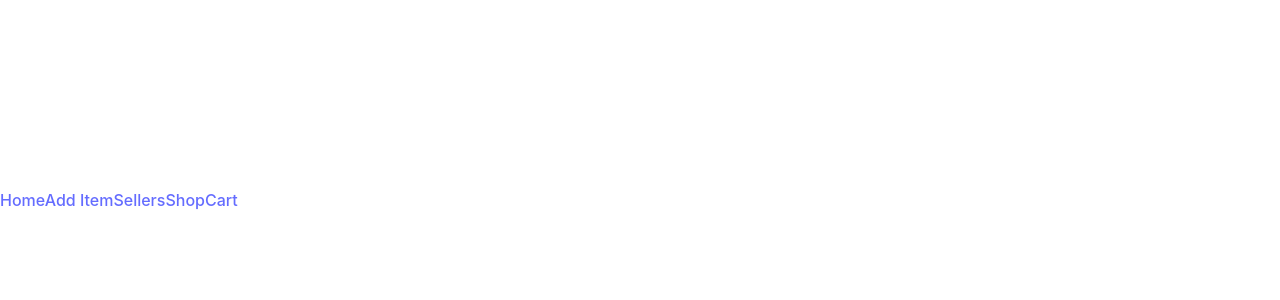
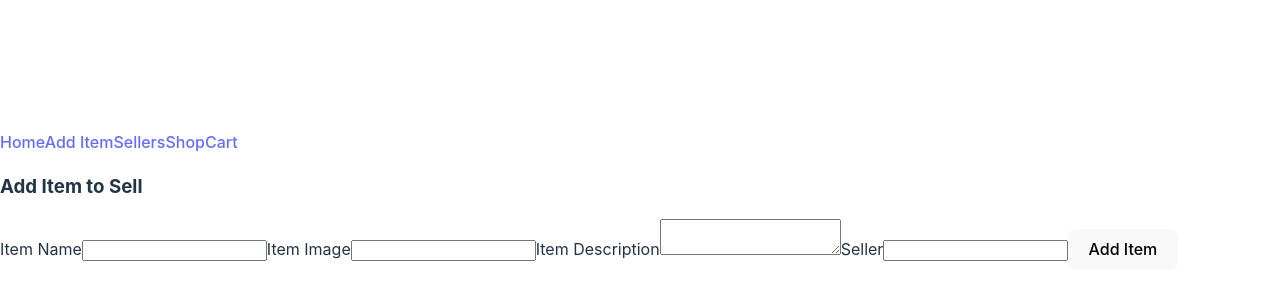
Before and after one commit to ggmurr03/phase-2-project, a React (Vite) app: page /additem in a window 1280 px wide. Shown: the part 200-500 px from the top of the page. Built offline with nearby package versions, Linux system fonts and the light colour scheme.

Commit message:
adds form header, form inputs/labels, form submit button to FormPage component

```diff
--- a/src/FormPage.jsx
+++ b/src/FormPage.jsx
@@ -4,9 +4,28 @@ import NavBar from './NavBar';
 
 const FormPage = () => {
     return (
-        <div>
+        <>
             <header><NavBar /></header>
-        </div>
+            <section>
+                <form autoComplete="off">
+                    <h3>Add Item to Sell</h3>
+
+                    <label htmlFor="name">Item Name</label>
+                    <input type="text" id="name" name="name" />
+
+                    <label htmlFor="image">Item Image</label>
+                    <input type="text" id="image" name="image" />
+
+                    <label htmlFor="description">Item Description</label>
+                    <textarea id="description" name="description" />
+
+                    <label htmlFor="seller">Seller</label>
+                    <input type="text" id="seller" name="seller" />
+
+                    <button type="submit">Add Item</button>
+                </form>
+            </section>
+        </>
     );
 }
 
```
